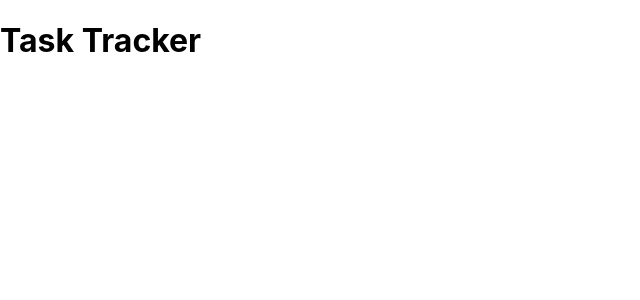
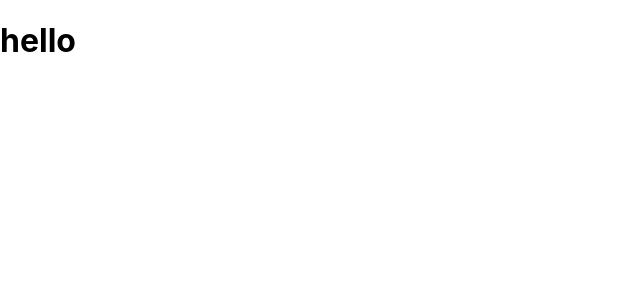
Before and after one commit to zengh100/react-task-tracker, a React (Create React App) app: page / in a window 1280 px wide. Shown: the top 300 px of the page, without its empty margins (0-640 px from the left). Built offline with nearby package versions, Linux system fonts and the light colour scheme.

Commit message:
use props to pass title

```diff
--- a/src/App.js
+++ b/src/App.js
@@ -7,7 +7,7 @@
   const x = false
   return (
     <div className="container">
-      <Header />
+      <Header title='hello'/>
     </div>
   );
 }
--- a/src/components/Header.js
+++ b/src/components/Header.js
@@ -1,9 +1,9 @@
 //import React from 'react'
 
-const Header = () => {
+const Header = (props) => {
     return (
         <header>
-            <h1>Task Tracker</h1>
+            <h1>{props.title}</h1>
         </header>
     )
 }
```
